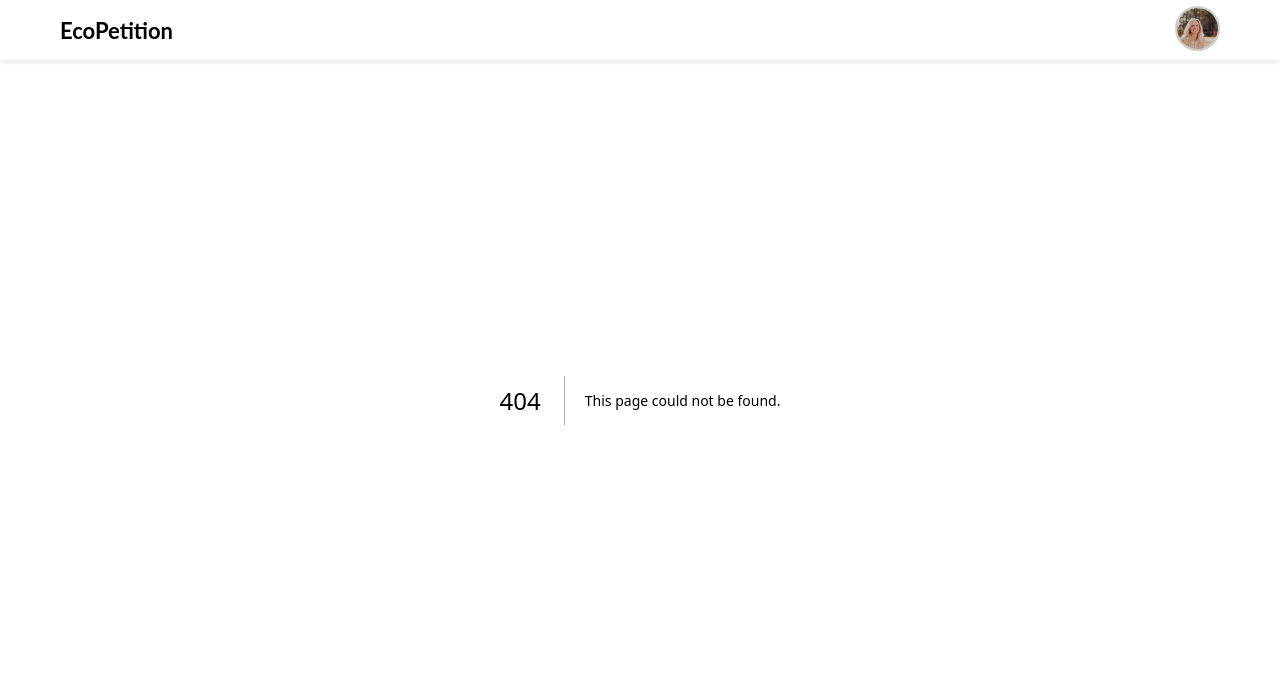
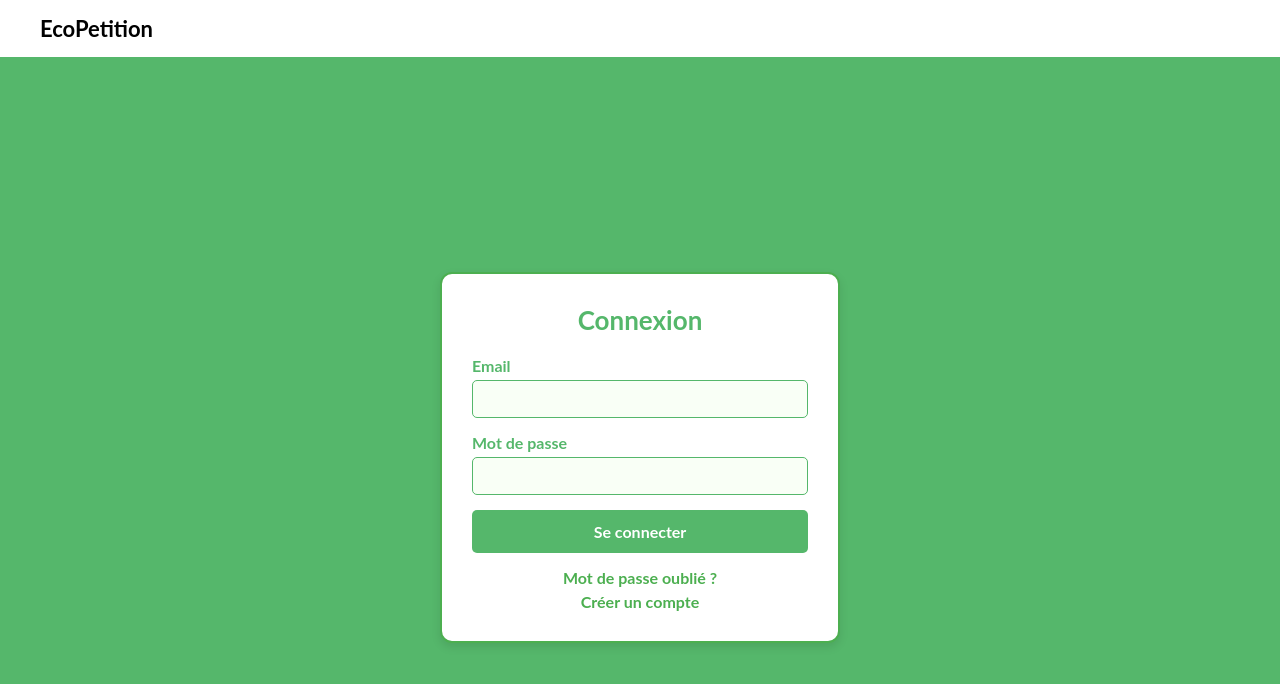
Before and after one commit to FCORMERAIS/Ecopetition_FRONT, a Next.js app: page /login in a window 1280 px wide. Before the commit this address had no page. Shown: the top 684 px of the page. Built offline with nearby package versions, Linux system fonts and the light colour scheme.

Commit message:
header et routes

```diff
--- /dev/null
+++ b/src/app/login/page.tsx
@@ -0,0 +1,6 @@
+'use client';
+import Login from "@/components/Login";
+
+export default function LoginPage() {
+    return <Login />;
+}
--- /dev/null
+++ b/src/app/publication/page.tsx
@@ -0,0 +1,6 @@
+'use client';
+import Publication from "@/components/Publication";
+
+export default function PublicationPage() {
+    return <Publication />;
+}
--- /dev/null
+++ b/src/app/signup/page.tsx
@@ -0,0 +1,6 @@
+'use client';
+import Signup from "@/components/Signup";
+
+export default function SignupPage() {
+    return <Signup />;
+}
--- a/src/components/Header.tsx
+++ b/src/components/Header.tsx
@@ -1,15 +1,35 @@
-import Image from 'next/image';
-import profilePic from '../asset/profile.png'; // Import direct
-import styles from '../styles/header.module.css';
+"use client";
+import Link from "next/link";
+import { usePathname } from "next/navigation";
+import { useState } from "react";
+import styles from "../styles/header.module.css";
 
 export default function Header() {
+    const pathname = usePathname();
+    const [isAuthenticated] = useState(false);
+
+    if (pathname === "/login" || pathname === "/signup") {
+        return (
+            <header className={styles.header}>
+                <div className={styles.logo}>EcoPetition</div>
+            </header>
+        );
+    }
+
     return (
         <header className={styles.header}>
             <div className={styles.logo}>EcoPetition</div>
-            <div className={styles.profile}>
-                <Image src={profilePic} alt="Profile"  className={styles.profilePic}
-                />
-            </div>
+
+            {!isAuthenticated ? (
+                <nav className={styles.nav}>
+                    <Link href="/login" className={styles.btn}>Connexion</Link>
+                    <Link href="/signup" className={styles.btn}>Inscription</Link>
+                </nav>
+            ) : (
+                <nav className={styles.nav}>
+                    <Link href="/publication" className={styles.btn}>Publier</Link>
+                </nav>
+            )}
         </header>
     );
 }
--- a/src/styles/header.module.css
+++ b/src/styles/header.module.css
@@ -1,34 +1,38 @@
 .header {
     display: flex;
-    justify-content: space-between;
+    justify-content: space-between; /* Espace entre le logo et la navigation */
     align-items: center;
     padding: 15px 40px;
     background-color: white;
     color: black;
     font-family: 'Lato', sans-serif;
-    position: fixed;
-    top: 0;
-    left: 0;
     width: 100%;
-    z-index: 1000;
     box-shadow: 0px 2px 5px rgba(0, 0, 0, 0.1);
-    height: 60px;
 }
 
 .logo {
     font-size: 22px;
     font-weight: bold;
-    margin-left: 20px;
 }
 
-.profile {
-    margin-right: 20px;
+.nav {
+    display: flex;
+    gap: 15px; /* Espace entre les boutons */
 }
 
-.profilePic {
-    width: 45px;
-    height: 45px;
-    border-radius: 50%;
-    object-fit: cover;
-    border: 2px solid #ccc;
+.btn {
+    padding: 10px 20px;
+    background-color: #55B76B;
+    color: white;
+    text-decoration: none;
+    border-radius: 5px;
+    font-size: 16px;
+    font-weight: bold;
+    transition: background 0.3s;
+    border: none;
+    cursor: pointer;
 }
+
+.btn:hover {
+    background-color: #3A8C54;
+}
```
